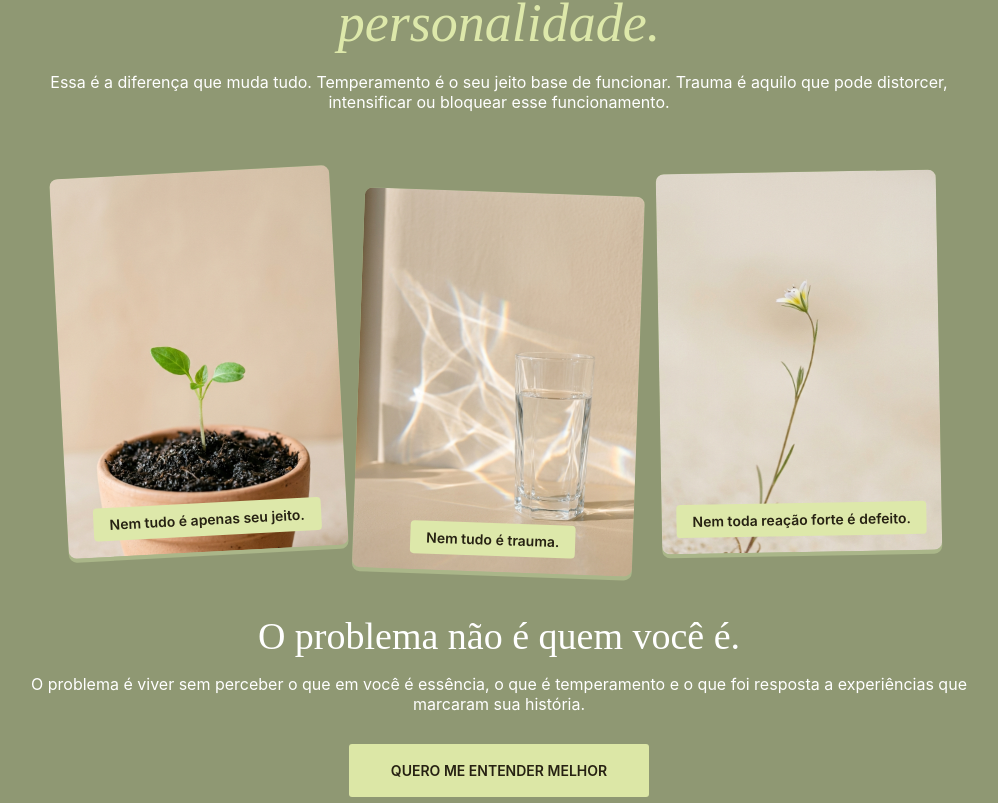
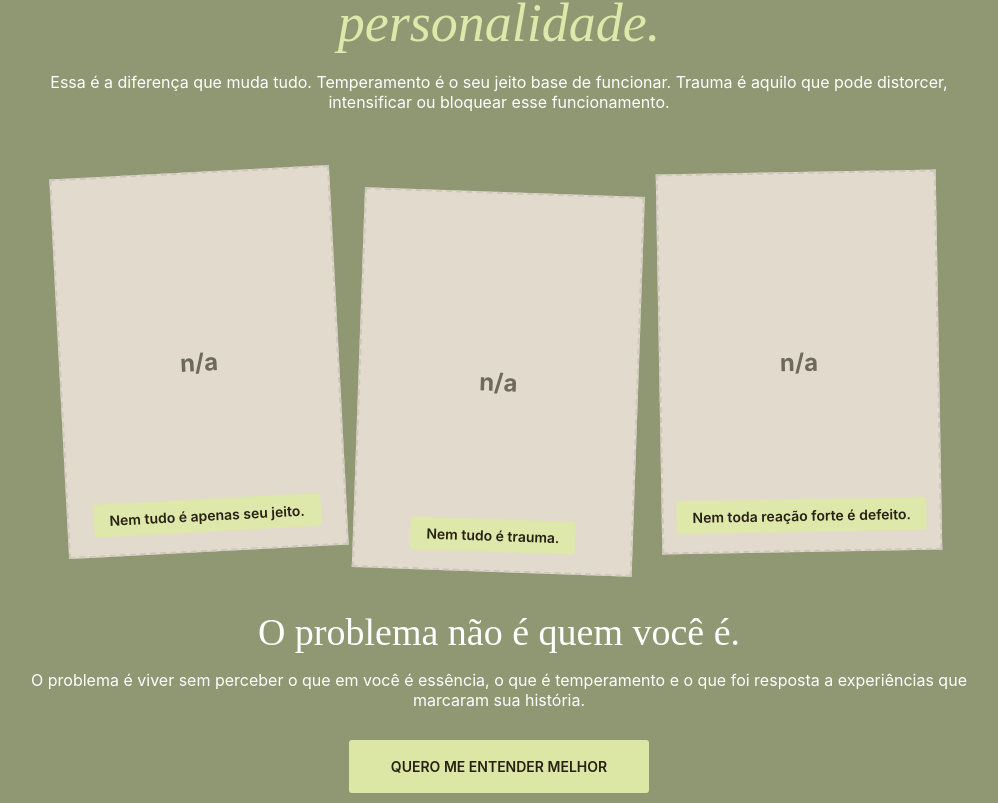
Before and after one commit to Osvald9/Clariana-Queiroz, a React (Vite) app: page / in a window 1280 px wide. Shown: the part 1994-2797 px from the top of the page, without its empty margins (141-1139 px from the left). Built offline with nearby package versions, Linux system fonts and the light colour scheme.

Commit message:
Replace images with placeholder 'n/a'

```diff
--- a/src/components/Hero.jsx
+++ b/src/components/Hero.jsx
@@ -7,7 +7,7 @@ export default function Hero() {
   return (
     <section className="hero" id="hero">
       <div className="hero-bg-image-wrapper">
-        <img className="hero-bg-image-el" src={foto1} alt="" />
+        <div className="hero-bg-image-el image-placeholder">n/a</div>
       </div>
       <div className="container hero-grid">
         <div className="hero-copy">
@@ -17,7 +17,7 @@ export default function Hero() {
           <a href="#form-section" className="btn-primary">{hero.buttonLabel}</a>
         </div>
         <div className="hero-visual">
-          <img className="hero-person" src={foto1} alt="Mentora" />
+          <div className="hero-person image-placeholder">n/a</div>
         </div>
       </div>
     </section>
--- a/src/components/OtherSections.jsx
+++ b/src/components/OtherSections.jsx
@@ -134,7 +134,7 @@ function PricingCard({ bandeirasImg }) {
         marginBottom: '20px',
         width: '100%'
       }}>
-        <img src={bandeirasImg} alt="Bandeiras de Cartões" style={{ width: '100%', maxWidth: '300px', height: 'auto', opacity: 0.9 }} />
+        <div className="image-placeholder" style={{ width: '100%', maxWidth: '300px', height: '40px', opacity: 0.9 }}>n/a</div>
       </div>
 
       {/* Security footer seals */}
@@ -197,9 +197,9 @@ export default function OtherSections() {
           <h2 className="title-lg">Seu temperamento nasce com você.<br/>Mas seus traumas podem ensinar você a se proteger de formas que parecem <span className="italic">personalidade.</span></h2>
           <p>Essa é a diferença que muda tudo. Temperamento é o seu jeito base de funcionar. Trauma é aquilo que pode distorcer, intensificar ou bloquear esse funcionamento.</p>
           <div className="tilted-gallery">
-            <figure><img src={cardNature} alt="Diagnóstico 1" /><figcaption>Nem tudo é apenas seu jeito.</figcaption></figure>
-            <figure><img src={cardClarity} alt="Diagnóstico 2" /><figcaption>Nem tudo é trauma.</figcaption></figure>
-            <figure><img src={cardStrength} alt="Diagnóstico 3" /><figcaption>Nem toda reação forte é defeito.</figcaption></figure>
+            <figure><div className="image-placeholder" style={{height: '380px'}}>n/a</div><figcaption>Nem tudo é apenas seu jeito.</figcaption></figure>
+            <figure><div className="image-placeholder" style={{height: '380px'}}>n/a</div><figcaption>Nem tudo é trauma.</figcaption></figure>
+            <figure><div className="image-placeholder" style={{height: '380px'}}>n/a</div><figcaption>Nem toda reação forte é defeito.</figcaption></figure>
           </div>
 
           <h3 className="title-md">O problema não é quem você é.</h3>
@@ -237,12 +237,12 @@ export default function OtherSections() {
             </div>
           </div>
           <div className="photo-mosaic">
-            <img src={mosaic1} alt="Mosaic 1" />
-            <img src={mosaic2} alt="Mosaic 2" className="photo-tall" />
-            <img src={mosaic3} alt="Mosaic 3" className="photo-wide" />
-            <img src={mosaic4} alt="Mosaic 4" />
-            <img src={mosaic5} alt="Mosaic 5" />
-            <img src={mosaic6} alt="Mosaic 6" />
+            <div className="image-placeholder">n/a</div>
+            <div className="image-placeholder photo-tall">n/a</div>
+            <div className="image-placeholder photo-wide">n/a</div>
+            <div className="image-placeholder">n/a</div>
+            <div className="image-placeholder">n/a</div>
+            <div className="image-placeholder">n/a</div>
           </div>
           <div className="method-cta">
             <a href="#form-section" className="btn-primary">Quero participar</a>
@@ -351,7 +351,7 @@ export default function OtherSections() {
                 <p style={{fontWeight: 600}}>✦ {impl.highlight}</p>
               </div>
               <div className="card-image">
-                <img src={impl.image} alt={impl.title} />
+                <div className="image-placeholder" style={{height: '100%', minHeight: '300px'}}>n/a</div>
               </div>
             </article>
           ))}
@@ -387,7 +387,7 @@ export default function OtherSections() {
               const bonusImages = [bonusClasses, bonusExercises, bonusBible];
               return (
                 <article className="bonus-card" key={i}>
-                  <img src={bonusImages[i]} alt={b.title} />
+                  <div className="image-placeholder" style={{height: '250px'}}>n/a</div>
                   <div className="bonus-card-content">
                     <span>{b.tag}</span>
                     <h3>{b.title}</h3>
@@ -411,7 +411,7 @@ export default function OtherSections() {
             {landingContent.mentor.text.map((t, i) => <p key={i}>{t}</p>)}
           </div>
           <div className="mentor-photo-wrap">
-            <img src={mentorVertical} alt="Mentora" />
+            <div className="image-placeholder" style={{height: '600px'}}>n/a</div>
           </div>
         </div>
       </section>
--- a/src/index.css
+++ b/src/index.css
@@ -1726,3 +1726,15 @@ section {
     to { opacity: 1; }
   }
 }
+
+.image-placeholder {
+  display: flex !important;
+  align-items: center !important;
+  justify-content: center !important;
+  background: #e2dacd !important;
+  color: #6E6A5B !important;
+  font-family: var(--font-body) !important;
+  font-size: 1.5rem !important;
+  font-weight: bold !important;
+  border: 2px dashed #CEC7BC !important;
+}
```
